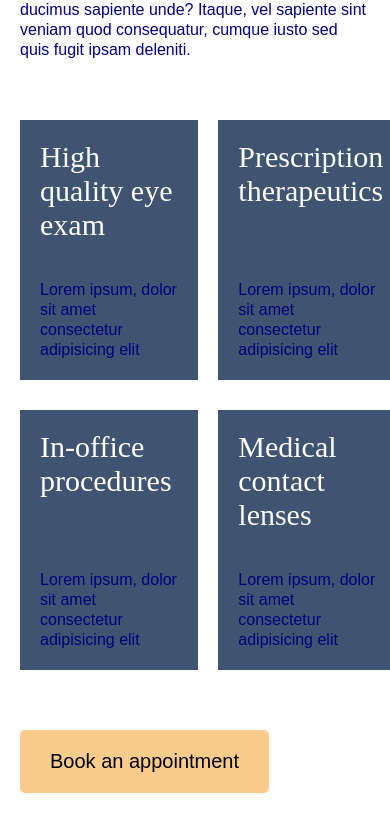
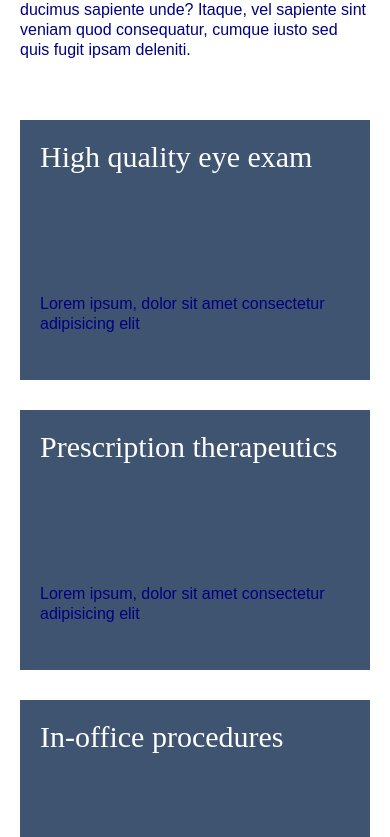
Before and after one commit to kathyhahahahoang/dry-eye-center, a React (Vite) app: page / in a window 390 px wide. Shown: the part 3867-4704 px from the top of the page. Built offline with nearby package versions, Linux system fonts and the light colour scheme; a web font is replaced by a local one.

Commit message:
Create media query for small screens

```diff
--- a/src/home/HomeGuarantee.module.scss
+++ b/src/home/HomeGuarantee.module.scss
@@ -57,6 +57,10 @@
   @media (max-width: 800px) {
     grid-template-columns: repeat(2, minmax(40%, 48%));
     row-gap: var(--gutter-row-small);
+  }
+
+  @media (max-width: 425px) {
+    grid-template-columns: 1fr;
   }
 }
 
```
